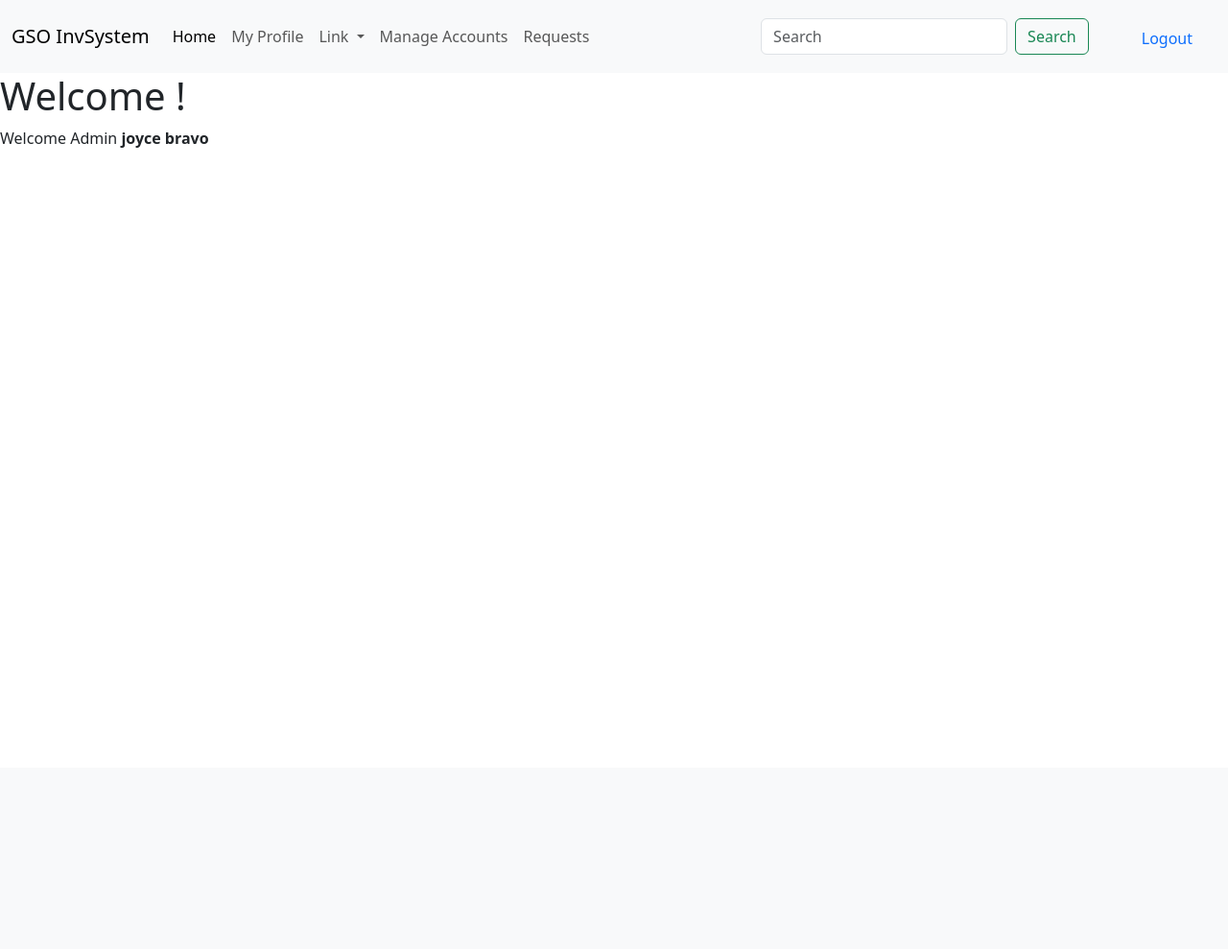
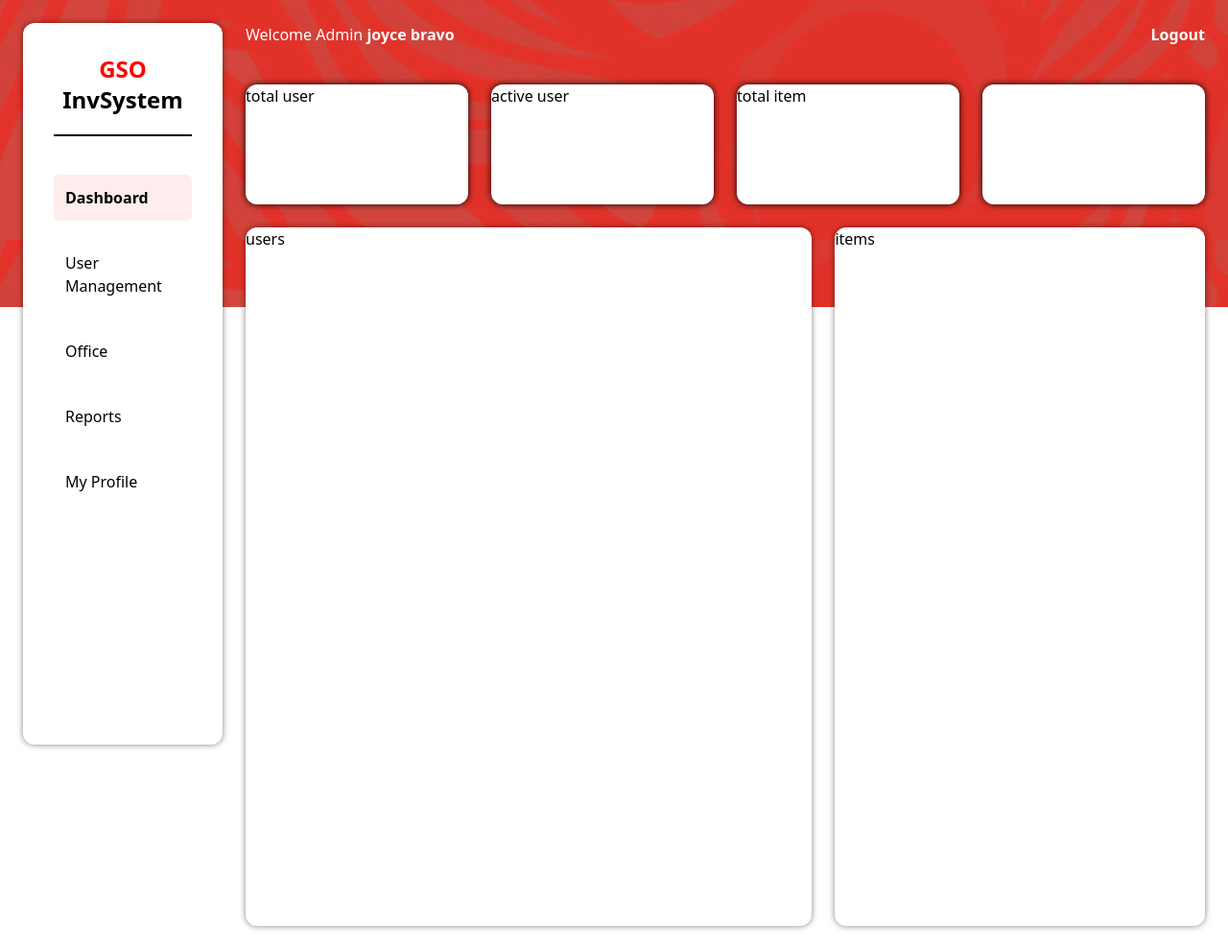
Before and after one commit to robertramos07281021/gsoinvsystem, a PHP site: page / in a window 1280 px wide. Shown: the whole page at 96% size. Before the commit the page ends 154 px from the top, so only its background shows below. Run offline with PHP 8.4, Linux system fonts and the light colour scheme; a user stored in the database is signed in; some libraries are stand-ins or nearby versions.

Commit message:
index ui

```diff
--- a/css/style.css
+++ b/css/style.css
@@ -4,9 +4,6 @@
 }
 
 
-.registerForm{
-  background-image: url('../image/registerbg1.jpg');
-}
 
 .registerRight{
   background-image: url('../image/registerbg2.jpg');
@@ -14,6 +11,9 @@
   background-size: 100% 100%;
 }
 
+.welcomePageBg{
+    background-image: url('../image/icons8-human-64.png');
+}
 
 
 input::-webkit-outer-spin-button,
@@ -21,65 +21,3 @@ input::-webkit-inner-spin-button {
   -webkit-appearance: none;
   margin: 0;
 }
-
-
-/* .header {
-    width: 30%;
-    margin: 50px auto 0px;
-    color: rgb(14, 13, 13);
-    background: #d1d1d1;
-    text-align: center;
-    border: 1px solid #b0c4de;
-    border-bottom: none;
-    border-radius: 10px 10px 0px 0px;
-    padding: 20px;
-}
-
-
-form{
-    width: 30%;
-    margin: 0px auto;
-    padding: 20px;
-    border: 1px solid #b0c4de;
-    background: rgb(240, 238, 238);
-    border-radius: 0px 0px 10px 10px;
-}
-
-.input-group {
-    margin: 10px 0px 10px 0px;
-}
-
-.input-group label{
-    display: block;
-    text-align: left;
-    margin: 3px;
-}
-
-.input-group input{
-    height: 20px;
-    width: 93%;
-    padding: 5px 10px;
-    font-size: 16px;
-    border-radius: 5px;
-    border: 1px solid gray;
-}
-
-.btn{
-    padding: 10px;
-    font-size: 15px;
-    color: white;
-    background: rgb(40, 40, 79);
-    border: none;
-    border-radius: 5px;
-} */
-
-.error {
-    width: 90%;
-    margin: 0px auto;
-    padding: 10px;
-    border: 1px solid #a94442;
-    color: #a94442;
-    background: #f2dede;
-    border-radius: 5px;
-    text-align: left;
-}
--- a/index.php
+++ b/index.php
@@ -6,95 +6,107 @@
     <meta charset="UTF-8">
     <meta name="viewport" content="width=device-width, initial-scale=1.0">
 
+    <link rel="stylesheet" type="text/css" href="./css/style.css">
+
+    <script src="https://cdn.tailwindcss.com"></script>
     <script src="https://unpkg.com/sweetalert/dist/sweetalert.min.js"></script>
-    <link href="https://cdn.jsdelivr.net/npm/bootstrap@5.3.0/dist/css/bootstrap.min.css" rel="stylesheet" integrity="sha384-9ndCyUaIbzAi2FUVXJi0CjmCapSmO7SnpJef0486qhLnuZ2cdeRhO02iuK6FUUVM" crossorigin="anonymous">
+    <title>GSO Invsys</title>
+    <style>
+        .welcomePageBg{
+            background-image: url("./image/welcomeBg.jpg");
+        }
+    </style>
 
-<!-- Bootstrap -->
-<script src="https://cdn.jsdelivr.net/npm/bootstrap@5.3.0/dist/js/bootstrap.bundle.min.js" integrity="sha384-geWF76RCwLtnZ8qwWowPQNguL3RmwHVBC9FhGdlKrxdiJJigb/j/68SIy3Te4Bkz" crossorigin="anonymous"></script>
-<script src="https://cdn.jsdelivr.net/npm/@popperjs/core@2.11.8/dist/umd/popper.min.js" integrity="sha384-I7E8VVD/ismYTF4hNIPjVp/Zjvgyol6VFvRkX/vR+Vc4jQkC+hVqc2pM8ODewa9r" crossorigin="anonymous"></script>
-<script src="https://cdn.jsdelivr.net/npm/bootstrap@5.3.0/dist/js/bootstrap.min.js" integrity="sha384-fbbOQedDUMZZ5KreZpsbe1LCZPVmfTnH7ois6mU1QK+m14rQ1l2bGBq41eYeM/fS" crossorigin="anonymous"></script>
-    <title>GSO Invsys</title>
 </head>
-<body>
+
+<body class=" text-black w-full h-screen grid grid-cols-5">
+
     <?php
         if (isset($_SESSION['success'])):
+    ?>
 
-?>
-<h3>
     <?php
         echo $_SESSION['success'];
         unset($_SESSION['success']);
     ?>
-
-
-
     <?php endif ?>
 
     <?php
-if (isset($_SESSION['username'])): ?>
+    if (isset($_SESSION['username'])):
+    ?>
 
 <!-- Navbar -->
-<nav class="navbar navbar-expand-lg bg-body-tertiary">
-  <div class="container-fluid">
-    <a class="navbar-brand" href="index.php">GSO InvSystem</a>
-    <button class="navbar-toggler" type="button" data-bs-toggle="collapse" data-bs-target="#navbarScroll" aria-controls="navbarScroll" aria-expanded="false" aria-label="Toggle navigation">
-      <span class="navbar-toggler-icon"></span>
-    </button>
-
-    <div class="collapse navbar-collapse" id="navbarScroll">
-      <ul class="navbar-nav me-auto my-2 my-lg-0 navbar-nav-scroll" style="--bs-scroll-height: 100px;">
-        <li class="nav-item">
-          <a class="nav-link active" aria-current="page" href="index.php">Home</a>
+    <nav class=" p-6 fixed h-full w-[20%]">
+        <div class="drop-shadow-[0_0px_3px_rgba(0,0,0,0.5)] h-full w-full rounded-xl bg-white p-8 text-center">
+            <a href="index.php" class="text-2xl font-bold"><span class="text-[red]">GSO</span> InvSystem</a>
+            <hr class="mt-5 border border-black">
+            <div class="text-start w-full mt-10">
+                <ul>
+                    <li class="mb-5 w-full bg-red-300/20 p-3 rounded-md font-bold">
+                      <a  aria-current="page" href="index.php">Dashboard</a>
                     </li>
-
-        <li class="nav-item">
-          <a class="nav-link" href="update_account.php">My Profile</a>
+                    <li class="mb-5 w-full p-3 hover:bg-red-300/20 rounded-md">
+                        <a href="#">User Management</a>
                     </li>
-
-
-
-        <li class="nav-item dropdown">
-          <a class="nav-link dropdown-toggle" href="#" role="button" data-bs-toggle="dropdown" aria-expanded="false">
-            Link
-          </a>
-
-          <ul class="dropdown-menu">
-            <li><a class="dropdown-item" href="#">Action</a></li>
-            <li><a class="dropdown-item" href="#">Another action</a></li>
-            <li><hr class="dropdown-divider"></li>
-            <li><a class="dropdown-item" href="#">Something else here</a></li>
-          </ul>
+                    <li class="mb-5 w-full p-3 hover:bg-red-300/20 rounded-md">
+                        <a href="#">Office</a>
                     </li>
-
-        <li class="nav-item">
-          <a class="nav-link" href="#">Manage Accounts</a>
+                    <li class="mb-5 w-full p-3 hover:bg-red-300/20 rounded-md">
+                      <a href="#">Reports</a>
                     </li>
-
-        <li class="nav-item">
-          <a class="nav-link" href="#">Requests</a>
+                    <li class="mb-5 w-full p-3 hover:bg-red-300/20 rounded-md">
+                      <a  href="update_account.php">My Profile</a>
                     </li>
                 </ul>
 
-      <form class="d-flex" role="search">
-        <input class="form-control me-2" type="search" placeholder="Search" aria-label="Search">
-        <button class="btn btn-outline-success" type="submit">Search</button>
-
-      </form>
-        <p style="margin-left:55px; margin-right:25px; text-align:center; margin-top:20px;"> <a href="index.php?logout='1'" style="text-decoration:none;"> Logout </a> </p>
             </div>
         </div>
     </nav>
 
+    <div class=" absolute top-0 left-0 -z-10 h-80 w-full welcomePageBg">
+    </div>
 
-<h1>Welcome !</h1>
+    <nav class="p-6 ">
+    </nav>
 
+    <article class=" col-span-4 py-6 pr-6 w-full h-full ">
 
-    <p> Welcome  Admin<strong> <?php echo $_SESSION['firstname'] ." ". $_SESSION['lastname'];  ?>  </strong></p>
+        <div class="flex justify-between text-white">
+            <p> Welcome  Admin <strong><?php echo $_SESSION['firstname'] ." ". $_SESSION['lastname'];?></strong></p>
+            <p> <a href="index.php?logout='1'" class=" font-bold"> Logout </a> </p>
+            <?php endif ?>
+        </div>
 
-<?php endif ?>
+        <div class="w-full grid grid-cols-4 mt-10 h-1/6 gap-6 drop-shadow-[0_0px_3px_rgba(0,0,0,0.5)]">
+            <div class="bg-white rounded-xl drop-shadow-[0_0px_3px_rgba(0,0,0,0.5)]">
+                total user
+            </div>
 
-</h3>
+            <div class="bg-white rounded-xl drop-shadow-[0_0px_3px_rgba(0,0,0,0.5)]">
+                active user
+            </div>
 
+            <div class="bg-white rounded-xl drop-shadow-[0_0px_3px_rgba(0,0,0,0.5)]">
+                total item
+            </div>
+
+            <div class="bg-white rounded-xl drop-shadow-[0_0px_3px_rgba(0,0,0,0.5)]">
+
+            </div>
+        </div>
+
+        <div class="grid grid-cols-5 mt-6 h-full pb-6 gap-6">
+            <div class="col-span-3  h-full bg-white rounded-xl drop-shadow-[0_0px_3px_rgba(0,0,0,0.5)] mb-5">
+                users
+
+            </div>
+
+            <div class="col-span-2  h-full bg-white rounded-xl drop-shadow-[0_0px_3px_rgba(0,0,0,0.5)] mb-5">
+                items
+            </div>
+        </div>
+
+    </article>
 
 
 </body>
```
Also changed, not shown: login.php (+2 -10 lines), image/welcomeBg.jpg (added). Lines whose indentation alone changed are shown as unchanged.
